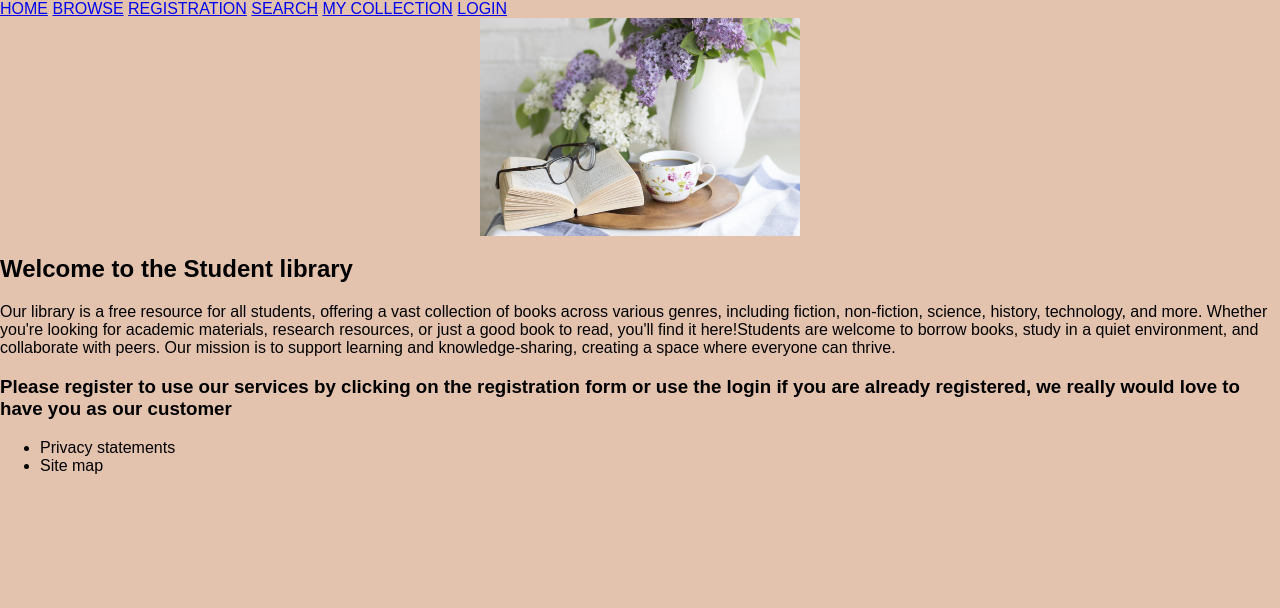
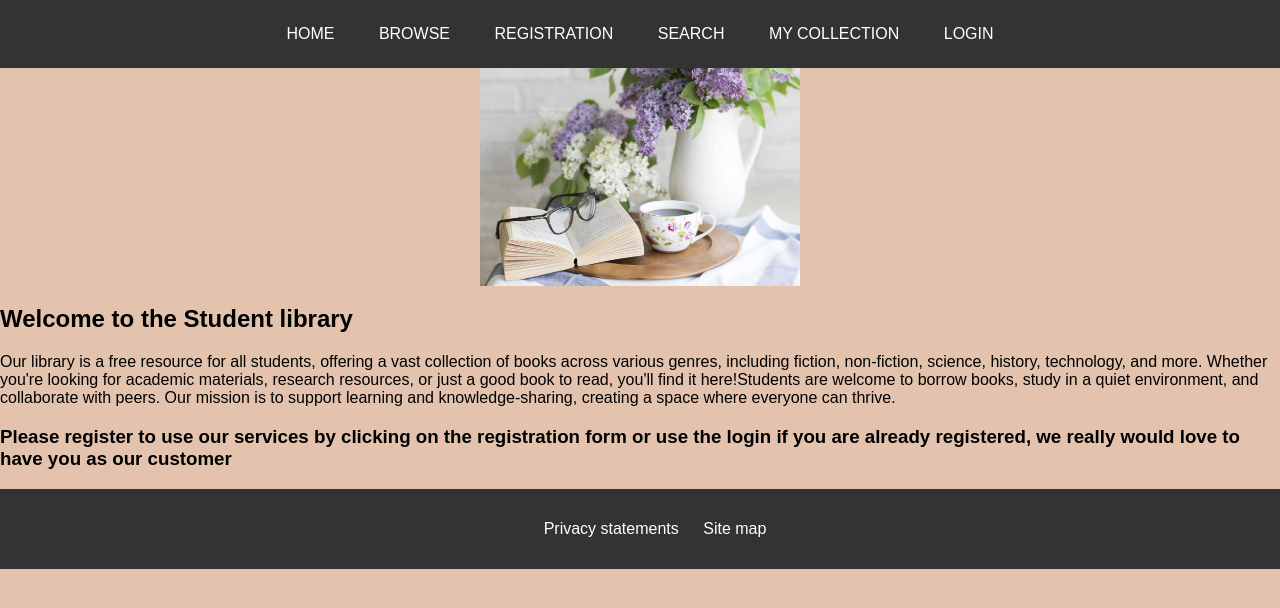
Before and after one commit to felixzlu/WEBDEV2, a PHP site: page / in a window 1280 px wide. Shown: the top 608 px of the page. Run offline with PHP 8.4, Linux system fonts and the light colour scheme.

Commit message:
revert back

```diff
--- a/frontend/css/style.css
+++ b/frontend/css/style.css
@@ -1,58 +1,87 @@
-/* General styles */
+
+/*General styles*/
 body {
-    font-family: Arial, sans-serif;
-    margin: 0;
-    padding: 0;
+    font-family: Arial, Sans-serif;
+    margin:0;
+    padding:0;
     background-color: rgb(227, 195, 174);
 }
+/*This styles the image of each page*/
+img{
+    max-width: 25%;
+    height:auto;
+    display: block;
+    margin:0 auto;/*Center the image*/
 
-/* Container for the background */
-.background-container {
-    position: fixed;
-    width: 100%;
-    height: 100vh;
-    top: 0;
-    left: 0;
-   /** background-image: url("./"); /* Change this per page */
-    background-size: cover;
-    background-position: center;
-    background-repeat: no-repeat;
-    filter: blur(8px); /* Background blur */
-    z-index: -1; /* Push behind content */
+}
+/*This styles the nav bar at the top of the page*/
+.navbar {
+    background-color: #333;
+    padding: 15px;
+    text-align: center;
+}
+.navbar a {
+    color:white;
+    text-decoration: none;
+    display: inline-block;
+    padding:10px 20px;
+
+}
+.navbar a:hover{
+    background-color: aquamarine;
+    border-radius: 5px;
+
 }
 
-/* Image in the foreground */
-img {
-    max-width: 25%; /* Scale image down to 1/4th */
-    height: auto;
-    display: block;
-    margin: 0 auto; /* Center the image */
+/*This styles the browse page*/
+.browse-container {
+    padding: 20px;
+    max-width: 1200px;
+    margin: auto;
+}
+.Browse {
+    background: white;
+    padding: 20px;
+    margin-bottom: 20px;
+    border-radius: 10px;
+    box-shadow: 0 0 10px rgba (0, 0, 0, 0.1);
+}
+/*This styles the book images*/
+.book{
+    display:flex;
+    align-items: center;
+    margin-bottom: 15px;
+
+}
+.book img {
+    width:80 px;
+    height: 100px;
+    object-fit: cover;
+}
+.book-info {
+    max-width: 70%;
 }
 
-/* Content (forms, text) */
-.content {
-    position: relative;
-    text-align: center;
-    z-index: 1;
-    padding: 20px;
-    background: rgba(255, 255, 255, 0.3); /* Light transparency */
-    backdrop-filter: blur(10px);
-    border-radius: 10px;
-    max-width: 400px;
-    margin: 50px auto;
+.Book-Title {
+    font-size: 18px;
+    font-weight: bold;
 }
 
-/* Form styles */
+.Description {
+    font-size: 14px;
+    color: #555;
+}
+
+/* This styles the Forms */
 form {
-    background: rgba(255, 255, 255, 0.8);
+    background: white;
     padding: 20px;
     max-width: 400px;
-    margin: auto;
+    margin: 20px auto;
     border-radius: 10px;
     box-shadow: 0 0 10px rgba(0, 0, 0, 0.1);
 }
 
-/* Input fields */
 input[type="text"],
 input[type="email"],
 input[type="password"],
@@ -64,7 +93,6 @@ select {
     border-radius: 5px;
 }
 
-/* Buttons */
 input[type="submit"],
 button {
     background-color: #333;
@@ -81,3 +109,24 @@ input[type="submit"]:hover,
 button:hover {
     background-color: #575757;
 }
+
+/* Footer */
+footer {
+    background-color: #333;
+    color: white;
+    text-align: center;
+    padding: 15px;
+    position: relative;
+    bottom: 0;
+    width: 100%;
+}
+
+footer ul {
+    list-style: none;
+    padding: 0;
+}
+
+footer li {
+    display: inline;
+    padding: 0 10px;
+}
```
